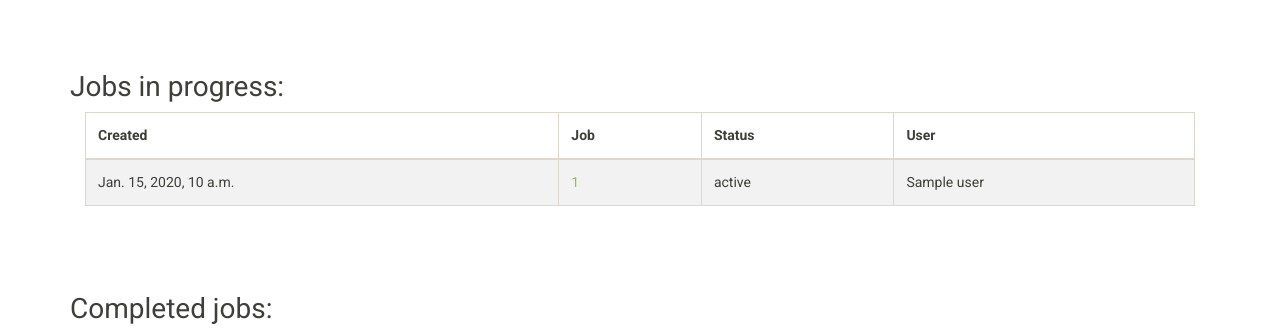
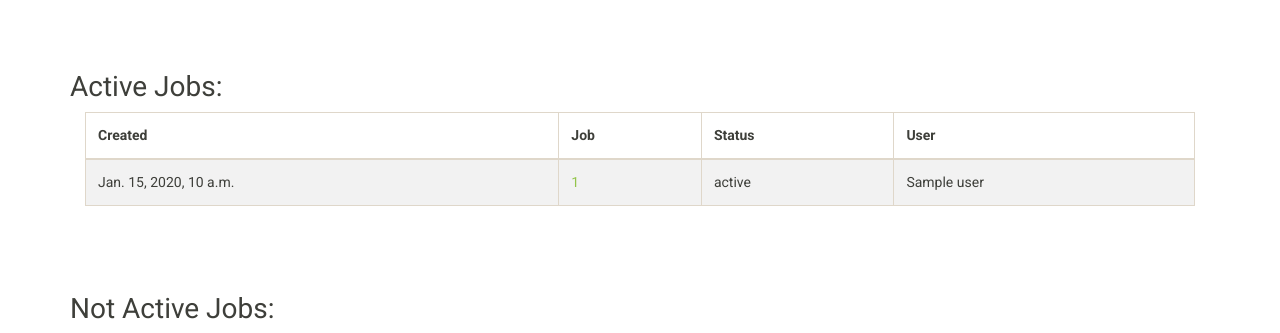
Before and after one commit to vajda-lab/scc-api, a Django app: template src/templates/jobs/user_home.html in a window 1280 px wide. Shown: the part 74-407 px from the top of the page. Run offline with Django 3.2, Linux system fonts and the light colour scheme; the template is opened without the code that fills it: most values are stand-ins (such as "Sample title", 1, 10 or a date in 2020); some libraries are stand-ins or nearby versions.

Commit message:
:pencil: Update template headers

```diff
--- a/src/templates/jobs/user_home.html
+++ b/src/templates/jobs/user_home.html
@@ -8,7 +8,7 @@
     {% block content %}
 
         <div style="margin: 70px">
-            <h2>Jobs in progress:</h2>
+            <h2>Active Jobs:</h2>
             <div class="container">
                 <div class="row">
                     <div class="col-sm-12">
@@ -45,7 +45,7 @@
             </div>
         </div>
         <div style="margin: 70px">
-            <h2>Completed jobs:</h2>
+            <h2>Not Active Jobs:</h2>
             <div class="container">
                 <div class="row">
                     <div class="col-sm-12">
```
